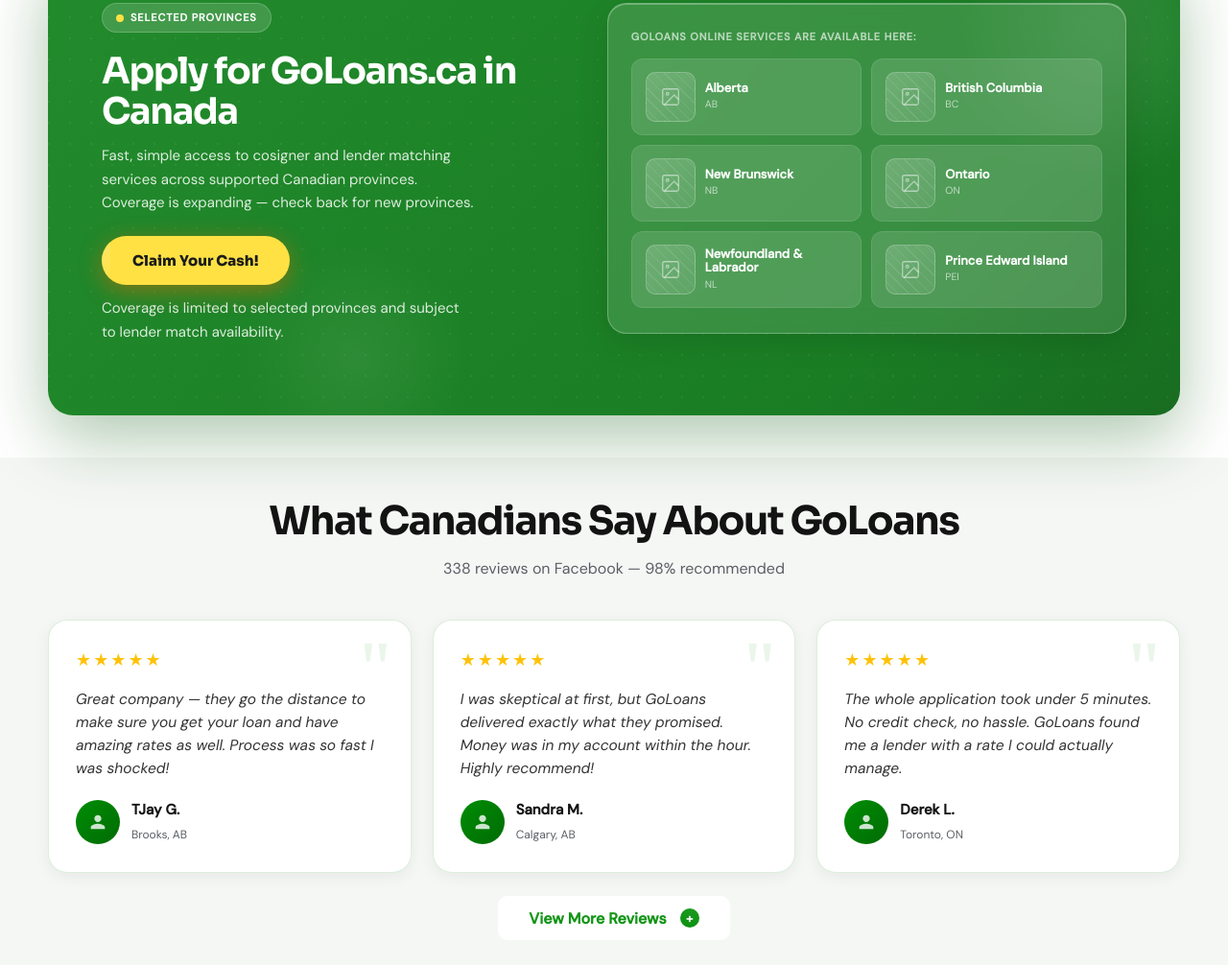
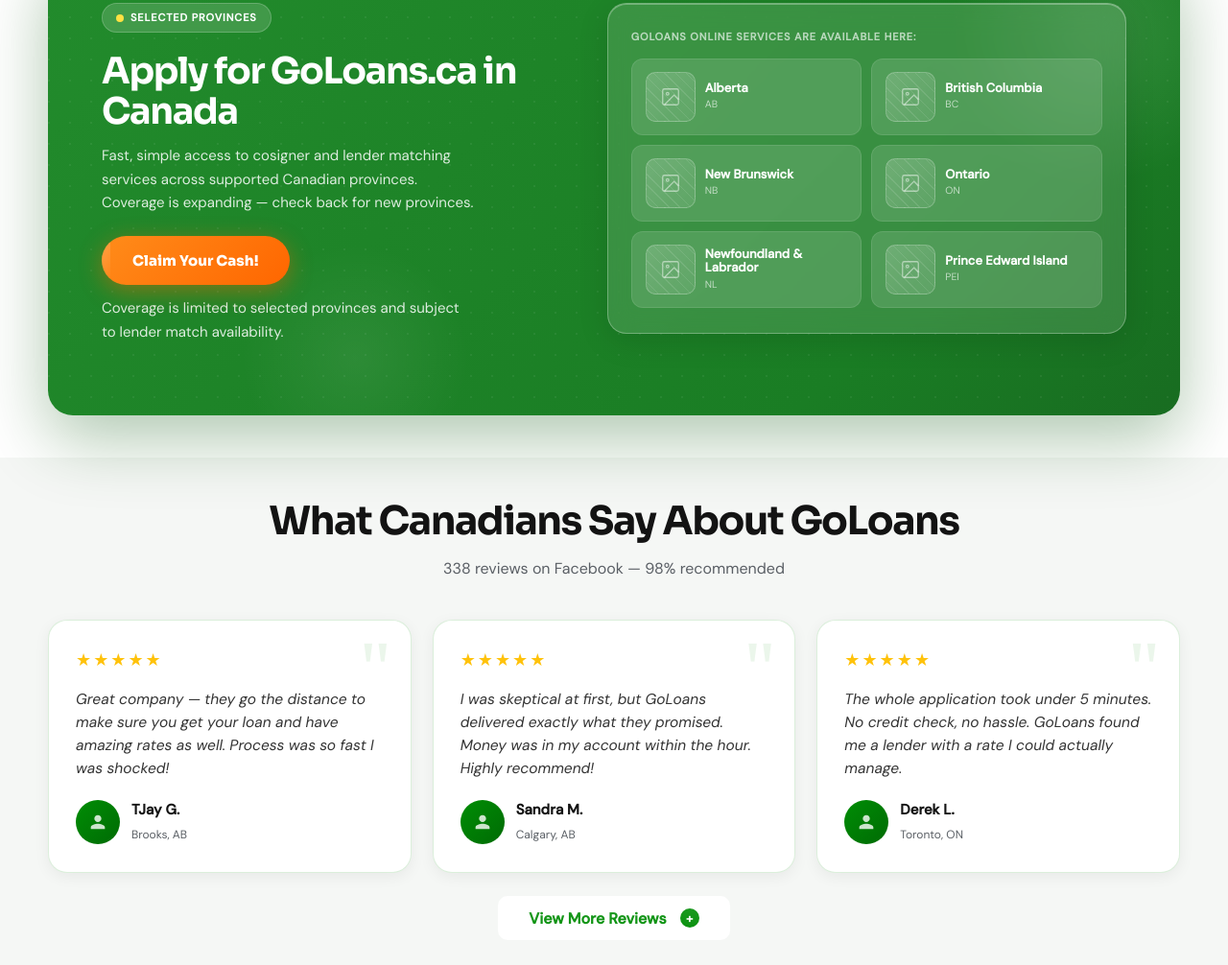
Before and after one commit to AEJAKV/GOLOANS-NEWEST-FINAL-WEBSITE, a website: page index.html in a window 1280 px wide. Shown: the part 3596-4602 px from the top of the page at 96% size. Drawn offline with Linux system fonts and the light colour scheme.

Commit message:
Update button styles in areas-panel with gradient background and improved hover effects

```diff
--- a/style.css
+++ b/style.css
@@ -1713,8 +1713,8 @@ h2 {
 
 .areas-panel h2 { color: #fff; text-align: left; font-size: clamp(26px, 3vw, 38px); margin-bottom: 12px; }
 .areas-panel p { color: rgba(255,255,255,.85); font-size: 15px; margin-bottom: 22px; max-width: 390px; }
-.areas-panel .btn { background: #ffe143; color: #1b1b1b; border-radius: 999px; font-weight: 800; }
-.areas-panel .btn:hover { background: #ffd700; transform: translateY(-2px); }
+.areas-panel .btn { background: linear-gradient(135deg, #ff8c1a, #ff6600); color: #fff; border-radius: 999px; font-weight: 800; box-shadow: 0 6px 24px rgba(255,102,0,.45); }
+.areas-panel .btn:hover { filter: brightness(1.07); transform: translateY(-2px); }
 .areas-note { font-size: 11px; color: rgba(255,255,255,.55); margin-top: 12px; }
 
 .province-list {
```
